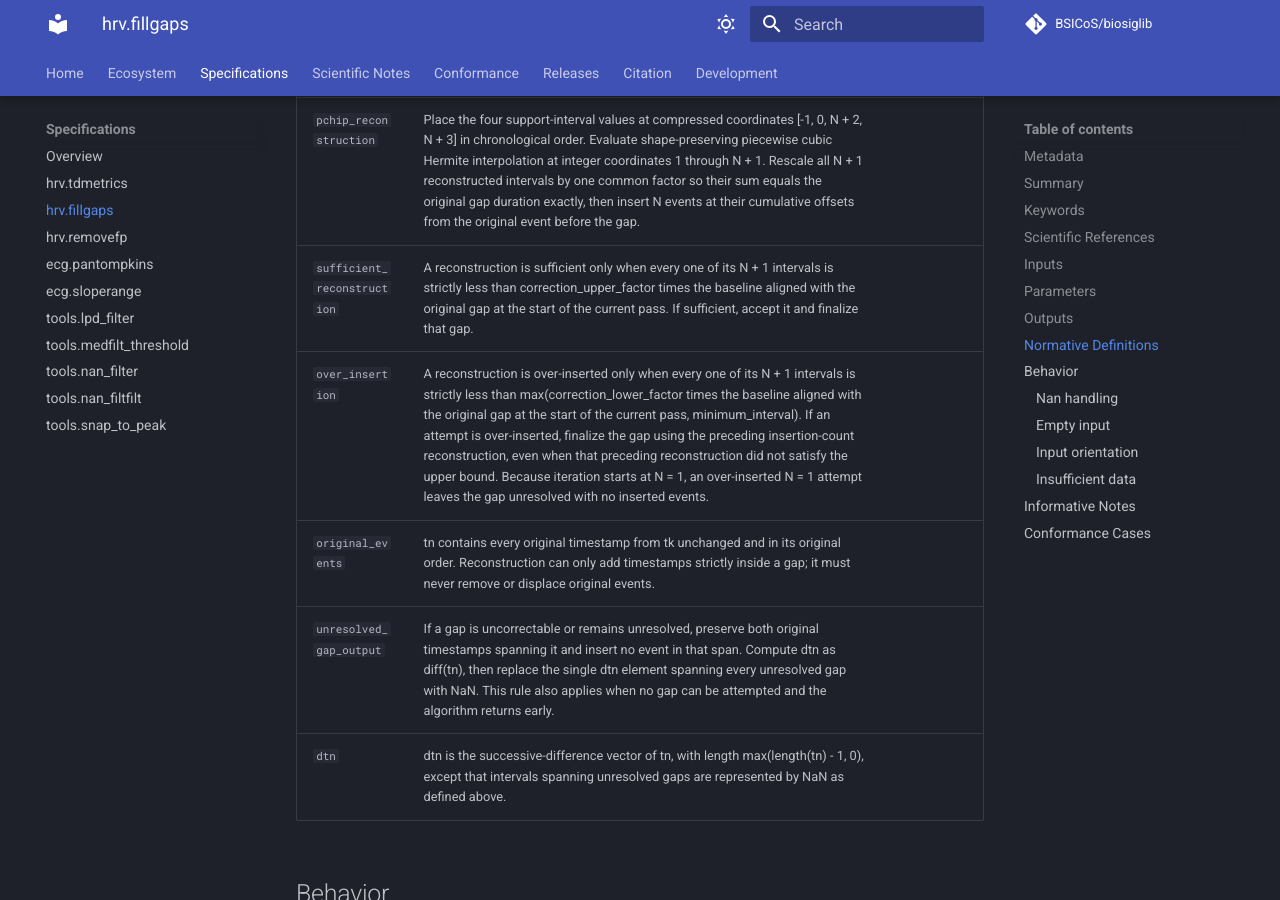
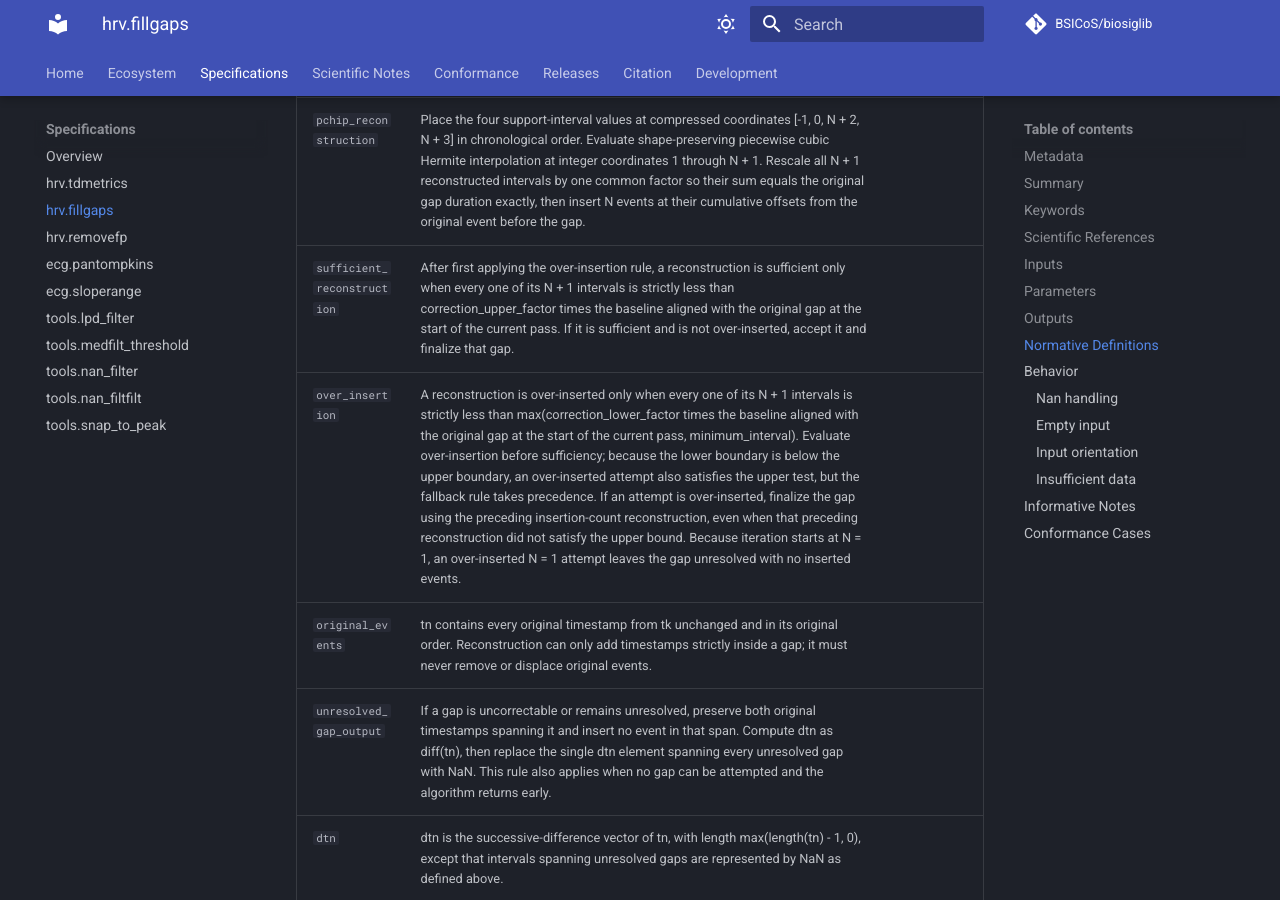
Before and after one commit to BSICoS/biosiglib, an MkDocs documentation site: the page built from docs/generated/specifications/hrv.fillgaps.md, in a window 1280 px wide and 900 px high, scrolled down 2951 px. Built offline with MkDocs 1.6.1 and Material for MkDocs 9.7.7, drawn with Linux system fonts in a browser that asks for light colours; comment, search, counter and statistics services are not loaded.

Commit message:
fix: clarify fillgaps over-insertion precedence (#72)

```diff
--- a/docs/generated/specifications/hrv.fillgaps.md
+++ b/docs/generated/specifications/hrv.fillgaps.md
@@ -62,8 +62,8 @@ The method preserves every original event timestamp and attempts progressively l
 | `segment_wide_iteration` | Start with one inserted event for every unresolved correctable gap in the complete series. Finish that pass for every such gap before attempting two insertions in any still-unresolved gap, then continue with three and higher insertion counts without an arbitrary maximum. Attempts within a pass use the interval series, baseline, and unresolved-gap set at the start of that pass; accepted results are applied together after the pass, followed by interval, baseline, and gap recomputation. |  |
 | `interpolation_support` | For a gap attempt with N inserted events, select the two nearest valid intervals before the gap and the two nearest valid intervals after it. Intervals belonging to every other unresolved gap are excluded while searching outward. The search distance is unbounded, but no extrapolation or lower-order interpolation is allowed; a gap without two valid intervals on each side is uncorrectable. |  |
 | `pchip_reconstruction` | Place the four support-interval values at compressed coordinates [-1, 0, N + 2, N + 3] in chronological order. Evaluate shape-preserving piecewise cubic Hermite interpolation at integer coordinates 1 through N + 1. Rescale all N + 1 reconstructed intervals by one common factor so their sum equals the original gap duration exactly, then insert N events at their cumulative offsets from the original event before the gap. |  |
-| `sufficient_reconstruction` | A reconstruction is sufficient only when every one of its N + 1 intervals is strictly less than correction_upper_factor times the baseline aligned with the original gap at the start of the current pass. If sufficient, accept it and finalize that gap. |  |
-| `over_insertion` | A reconstruction is over-inserted only when every one of its N + 1 intervals is strictly less than max(correction_lower_factor times the baseline aligned with the original gap at the start of the current pass, minimum_interval). If an attempt is over-inserted, finalize the gap using the preceding insertion-count reconstruction, even when that preceding reconstruction did not satisfy the upper bound. Because iteration starts at N = 1, an over-inserted N = 1 attempt leaves the gap unresolved with no inserted events. |  |
+| `sufficient_reconstruction` | After first applying the over-insertion rule, a reconstruction is sufficient only when every one of its N + 1 intervals is strictly less than correction_upper_factor times the baseline aligned with the original gap at the start of the current pass. If it is sufficient and is not over-inserted, accept it and finalize that gap. |  |
+| `over_insertion` | A reconstruction is over-inserted only when every one of its N + 1 intervals is strictly less than max(correction_lower_factor times the baseline aligned with the original gap at the start of the current pass, minimum_interval). Evaluate over-insertion before sufficiency; because the lower boundary is below the upper boundary, an over-inserted attempt also satisfies the upper test, but the fallback rule takes precedence. If an attempt is over-inserted, finalize the gap using the preceding insertion-count reconstruction, even when that preceding reconstruction did not satisfy the upper bound. Because iteration starts at N = 1, an over-inserted N = 1 attempt leaves the gap unresolved with no inserted events. |  |
 | `original_events` | tn contains every original timestamp from tk unchanged and in its original order. Reconstruction can only add timestamps strictly inside a gap; it must never remove or displace original events. |  |
 | `unresolved_gap_output` | If a gap is uncorrectable or remains unresolved, preserve both original timestamps spanning it and insert no event in that span. Compute dtn as diff(tn), then replace the single dtn element spanning every unresolved gap with NaN. This rule also applies when no gap can be attempted and the algorithm returns early. |  |
 | `dtn` | dtn is the successive-difference vector of tn, with length max(length(tn) - 1, 0), except that intervals spanning unresolved gaps are represented by NaN as defined above. |  |
```
Also changed, not shown: CHANGELOG.md (+6 -0 lines), 1 other file.
